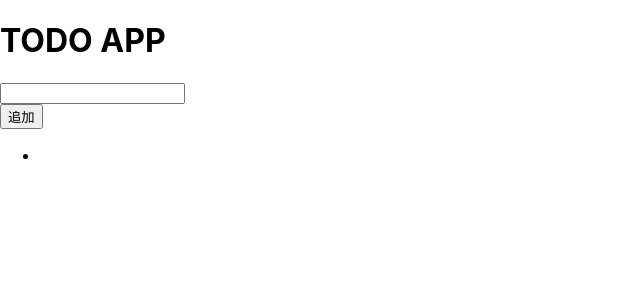
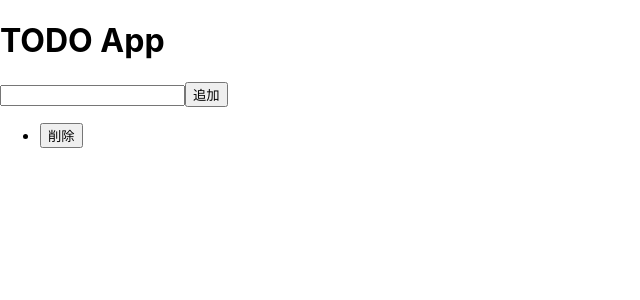
Before and after one commit to Getsu/react-todoapp, a React (Create React App) app: page / in a window 1280 px wide. Both pictures are taken after a click on the button "追加". Shown: the top 300 px of the page, without its empty margins (0-640 px from the left). Built offline with nearby package versions, Linux system fonts and the light colour scheme.

Commit message:
split components and add delete function

```diff
--- /dev/null
+++ b/src/AddTodo.js
@@ -0,0 +1,34 @@
+
+import React, { Compornemt} from "react";
+
+class AddTodo extends React.Component {
+
+  onChange(e) {
+    this.props.onChange({
+      value: e.target.value,
+    })
+  }
+
+  add () {
+    const todoElement = {
+      content: this.props.value,
+      id: this.props.todoList.length + 1,
+    }
+    this.props.add(todoElement)
+  }
+
+  render() {
+    return(
+      <div>
+        <input
+          type="text"
+          value={this.props.value}
+          onChange={e => this.onChange(e)}
+        />
+        <button onClick={() => this.add()}>追加</button>
+      </div>
+    );
+  }
+}
+
+export default AddTodo;
--- a/src/App.js
+++ b/src/App.js
@@ -1,47 +1,88 @@
 import React, { Component } from "react";
+import TodoElement from './TodoElement';
+import AddTodo from './AddTodo';
 
-class TodoApp extends Component {
+class App extends Component {
   constructor () {
-    super ()
+    super ();
     this.state = {
+      count: 0,
       todoList: [],
       value: "",
     }
   }
-  onChange(e) {
-    this.setState({value: e.target.value})
+  onChange(keyvalue) {
+    this.setState(keyvalue)
   }
 
-  add () {
-    // console.log("onClick")
+  add (todoElement) {
     this.setState({
-      todoList: this.state.todoList.concat(this.state.value),
+      todoList: this.state.todoList.concat(todoElement),
       value: "",
-    })
+    });
   }
 
+  handleDlete(id) {
+    let todoList = this.state.todoList.concat();
+    let index = 0;
+    todoList.map((element, idx) => {
+      if (element.id == id) {
+        index = idx
+      }
+    })
+    todoList.splice(index, 1)
+    this.setState({todoList: todoList})
+  }
+
+  // render() {
+  //   // console.log(this.state.todoList.map(element));
+  //   const todoListNode = this.state.todoList.map(element => {
+  //     return (
+  //       <TodoElement
+  //         element={element}
+  //         key={element.id}
+  //         onDelete={() => this.handleDlete()}
+  //       />
+  //     );
+  //   });
+  //   return (
+  //     <div>
+  //       <h1>TODO APP</h1>
+  //       <AddTodo
+  //         {...this.state}
+  //         onChange={e => this.onChange(e)}
+  //         add={() => this.add()}
+  //       />
+  //       <ul>
+  //         {todoListNode}
+  //       </ul>
+  //     </div>
+  //   );
+  // }
+
   render() {
-    // console.log(this.state.todoList);\
-    const todoListNode = this.state.todoList.map((todo, idx) => {
-      return <li key={idx}>{todo}</li>
-    })
+    const { todoList } = this.state;
     return (
       <div>
-        <h1>TODO APP</h1>
-        <div>
-          <input
-            type="text"
-            value={this.state.value}
-            onChange={e => this.onChange(e)}
-          />
-        </div>
-        <button onClick={() => this.add()}>追加</button>
+        <h1>TODO App</h1>
+        <AddTodo
+          {...this.state}
+          onChange={keyValue => this.onChange(keyValue)}
+          add={todoElement => this.add(todoElement)}
+        />
         <ul>
-          {todoListNode}
+          {todoList.map(element =>(
+            <TodoElement
+              key={element.id}
+              element={element}
+              onDelete={id => this.handleDlete(id)}
+              {...this.state}
+            />
+          ))}
         </ul>
       </div>
     );
   }
 }
 
-export default TodoApp;
+export default App;
--- /dev/null
+++ b/src/TodoElement.js
@@ -0,0 +1,31 @@
+
+import React, { Component } from "react";
+
+// const TodoElemet = (props) => {
+//   return(
+//     <li>
+//       {props.content}
+//     </li>
+//   )
+// }
+
+class TodoElement extends React.Component {
+  onDelete() {
+    this.props.onDelete(this.props.element.id)
+  }
+  render() {
+    const {
+      element: {id},
+      onDelete
+    } = this.props;
+
+    return (
+      <li>
+        <span>{this.props.element.content}</span>
+        <button onClick={() => onDelete(id)}>削除</button>
+      </li>
+    );
+  }
+}
+
+export default TodoElement;
--- a/src/index.js
+++ b/src/index.js
@@ -1,7 +1,7 @@
 import React, { Component } from 'react';
 import ReactDOM from 'react-dom';
 import './index.css';
-import TodoApp from './App';
+import App from './App';
 
 
 class HelloWorld extends React.Component {
@@ -47,6 +47,6 @@ class CountApp extends Component {
 ReactDOM.render(
   // <HelloWorld />, //HellpWorldのコンポーネントを
   // <CountApp />,
-  <TodoApp />,
+  <App />,
   document.getElementById('root') // id='root'の要素にrenderする
 );
```
Also changed, not shown: 1 other file (tests, documents, lock files or other folders).
